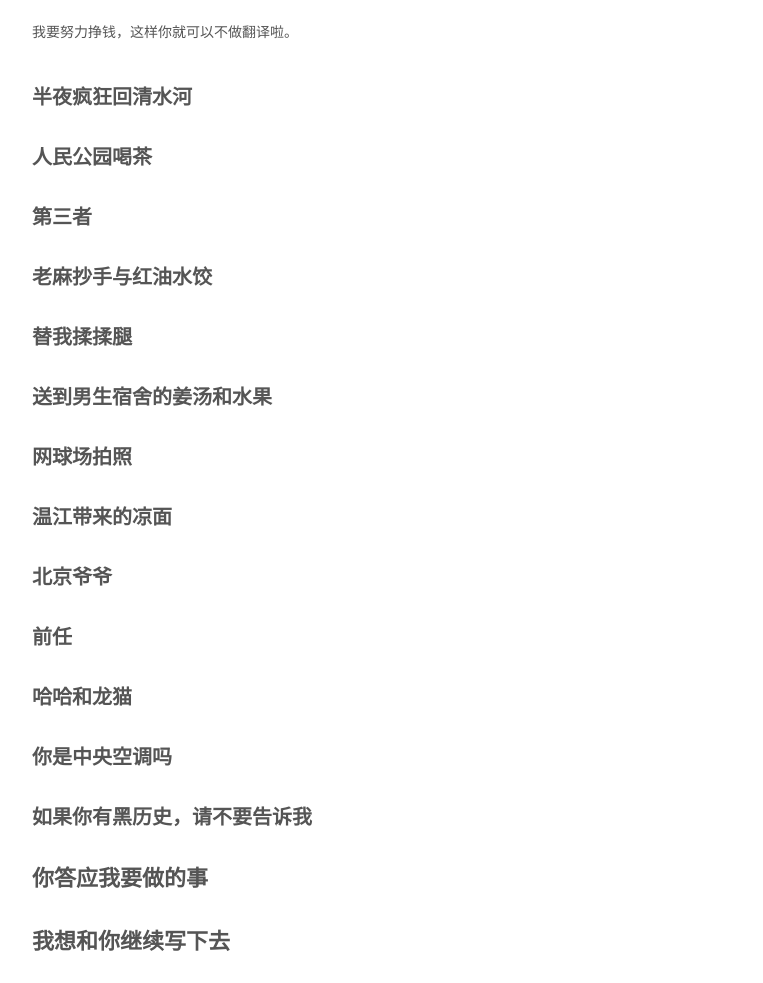
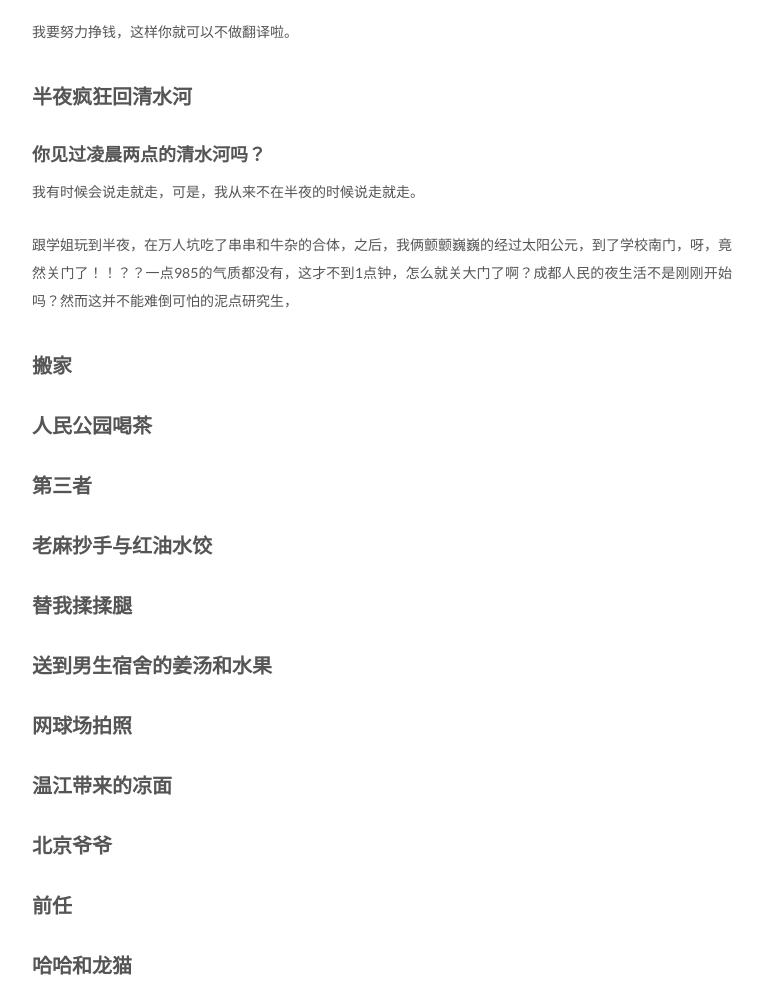
Before and after one commit to Cuoco/cuoco_blog, a plain HTML site: page index.html in a window 1280 px wide. Shown: the part 2780-3763 px from the top of the page, without its empty margins (258-1021 px from the left). Drawn offline with Linux system fonts and the light colour scheme.

Commit message:
Site updated: 2016-08-01 22:00:40

```diff
--- a/css/main.css
+++ b/css/main.css
@@ -1548,7 +1548,7 @@ pre .javascript .function {
   width: 4px;
   height: 4px;
   border-radius: 50%;
-  background: #e43eff;
+  background: #ffffcd;
 }
 .links-of-blogroll {
   font-size: 13px;
--- a/index.html
+++ b/index.html
@@ -297,7 +297,9 @@
 <p>做完华西同传之后，你马不停蹄的又要去都江堰做一个瑜伽节的翻译，问题是你根本没有时间去准备啊。</p>
 <p>意料之外，情理之中，这次翻译出问题了，在有电视台录像的情况下，你被来听课的学员当场指责了。你跟我打电话说这事，我现在好后悔没有立刻赶过去，因为你都自己一个人哭了，很担心自己的翻译之路是不是要断了，我只是在电话里安慰你，我当时应该立刻马上过去的！好在最后结果还不算太差，可是这让你决定了要做高端翻译。</p>
 <p>我要努力挣钱，这样你就可以不做翻译啦。</p>
-<h3 id="半夜疯狂回清水河"><a href="#半夜疯狂回清水河" class="headerlink" title="半夜疯狂回清水河"></a>半夜疯狂回清水河</h3><h3 id="人民公园喝茶"><a href="#人民公园喝茶" class="headerlink" title="人民公园喝茶"></a>人民公园喝茶</h3><h3 id="第三者"><a href="#第三者" class="headerlink" title="第三者"></a>第三者</h3><h3 id="老麻抄手与红油水饺"><a href="#老麻抄手与红油水饺" class="headerlink" title="老麻抄手与红油水饺"></a>老麻抄手与红油水饺</h3><h3 id="替我揉揉腿"><a href="#替我揉揉腿" class="headerlink" title="替我揉揉腿"></a>替我揉揉腿</h3><h3 id="送到男生宿舍的姜汤和水果"><a href="#送到男生宿舍的姜汤和水果" class="headerlink" title="送到男生宿舍的姜汤和水果"></a>送到男生宿舍的姜汤和水果</h3><h3 id="网球场拍照"><a href="#网球场拍照" class="headerlink" title="网球场拍照"></a>网球场拍照</h3><h3 id="温江带来的凉面"><a href="#温江带来的凉面" class="headerlink" title="温江带来的凉面"></a>温江带来的凉面</h3><h3 id="北京爷爷"><a href="#北京爷爷" class="headerlink" title="北京爷爷"></a>北京爷爷</h3><h3 id="前任"><a href="#前任" class="headerlink" title="前任"></a>前任</h3><h3 id="哈哈和龙猫"><a href="#哈哈和龙猫" class="headerlink" title="哈哈和龙猫"></a>哈哈和龙猫</h3><h3 id="你是中央空调吗"><a href="#你是中央空调吗" class="headerlink" title="你是中央空调吗"></a>你是中央空调吗</h3><h3 id="如果你有黑历史，请不要告诉我"><a href="#如果你有黑历史，请不要告诉我" class="headerlink" title="如果你有黑历史，请不要告诉我"></a>如果你有黑历史，请不要告诉我</h3><h2 id="你答应我要做的事"><a href="#你答应我要做的事" class="headerlink" title="你答应我要做的事"></a>你答应我要做的事</h2><h2 id="我想和你继续写下去"><a href="#我想和你继续写下去" class="headerlink" title="我想和你继续写下去"></a>我想和你继续写下去</h2>
+<h3 id="半夜疯狂回清水河"><a href="#半夜疯狂回清水河" class="headerlink" title="半夜疯狂回清水河"></a>半夜疯狂回清水河</h3><h4 id="你见过凌晨两点的清水河吗？"><a href="#你见过凌晨两点的清水河吗？" class="headerlink" title="你见过凌晨两点的清水河吗？"></a>你见过凌晨两点的清水河吗？</h4><p>我有时候会说走就走，可是，我从来不在半夜的时候说走就走。</p>
+<p>跟学姐玩到半夜，在万人坑吃了串串和牛杂的合体，之后，我俩颤颤巍巍的经过太阳公元，到了学校南门，呀，竟然关门了！！？？一点985的气质都没有，这才不到1点钟，怎么就关大门了啊？成都人民的夜生活不是刚刚开始吗？然而这并不能难倒可怕的泥点研究生，</p>
+<h3 id="搬家"><a href="#搬家" class="headerlink" title="搬家"></a>搬家</h3><h3 id="人民公园喝茶"><a href="#人民公园喝茶" class="headerlink" title="人民公园喝茶"></a>人民公园喝茶</h3><h3 id="第三者"><a href="#第三者" class="headerlink" title="第三者"></a>第三者</h3><h3 id="老麻抄手与红油水饺"><a href="#老麻抄手与红油水饺" class="headerlink" title="老麻抄手与红油水饺"></a>老麻抄手与红油水饺</h3><h3 id="替我揉揉腿"><a href="#替我揉揉腿" class="headerlink" title="替我揉揉腿"></a>替我揉揉腿</h3><h3 id="送到男生宿舍的姜汤和水果"><a href="#送到男生宿舍的姜汤和水果" class="headerlink" title="送到男生宿舍的姜汤和水果"></a>送到男生宿舍的姜汤和水果</h3><h3 id="网球场拍照"><a href="#网球场拍照" class="headerlink" title="网球场拍照"></a>网球场拍照</h3><h3 id="温江带来的凉面"><a href="#温江带来的凉面" class="headerlink" title="温江带来的凉面"></a>温江带来的凉面</h3><h3 id="北京爷爷"><a href="#北京爷爷" class="headerlink" title="北京爷爷"></a>北京爷爷</h3><h3 id="前任"><a href="#前任" class="headerlink" title="前任"></a>前任</h3><h3 id="哈哈和龙猫"><a href="#哈哈和龙猫" class="headerlink" title="哈哈和龙猫"></a>哈哈和龙猫</h3><h3 id="你是中央空调吗"><a href="#你是中央空调吗" class="headerlink" title="你是中央空调吗"></a>你是中央空调吗</h3><h3 id="如果你有黑历史，请不要告诉我"><a href="#如果你有黑历史，请不要告诉我" class="headerlink" title="如果你有黑历史，请不要告诉我"></a>如果你有黑历史，请不要告诉我</h3><h2 id="你答应我要做的事"><a href="#你答应我要做的事" class="headerlink" title="你答应我要做的事"></a>你答应我要做的事</h2><h2 id="我想和你继续写下去"><a href="#我想和你继续写下去" class="headerlink" title="我想和你继续写下去"></a>我想和你继续写下去</h2>
 
 
 
```
Also changed, not shown: 2016/07/11/hello-world/index.html (+5 -3 lines).
